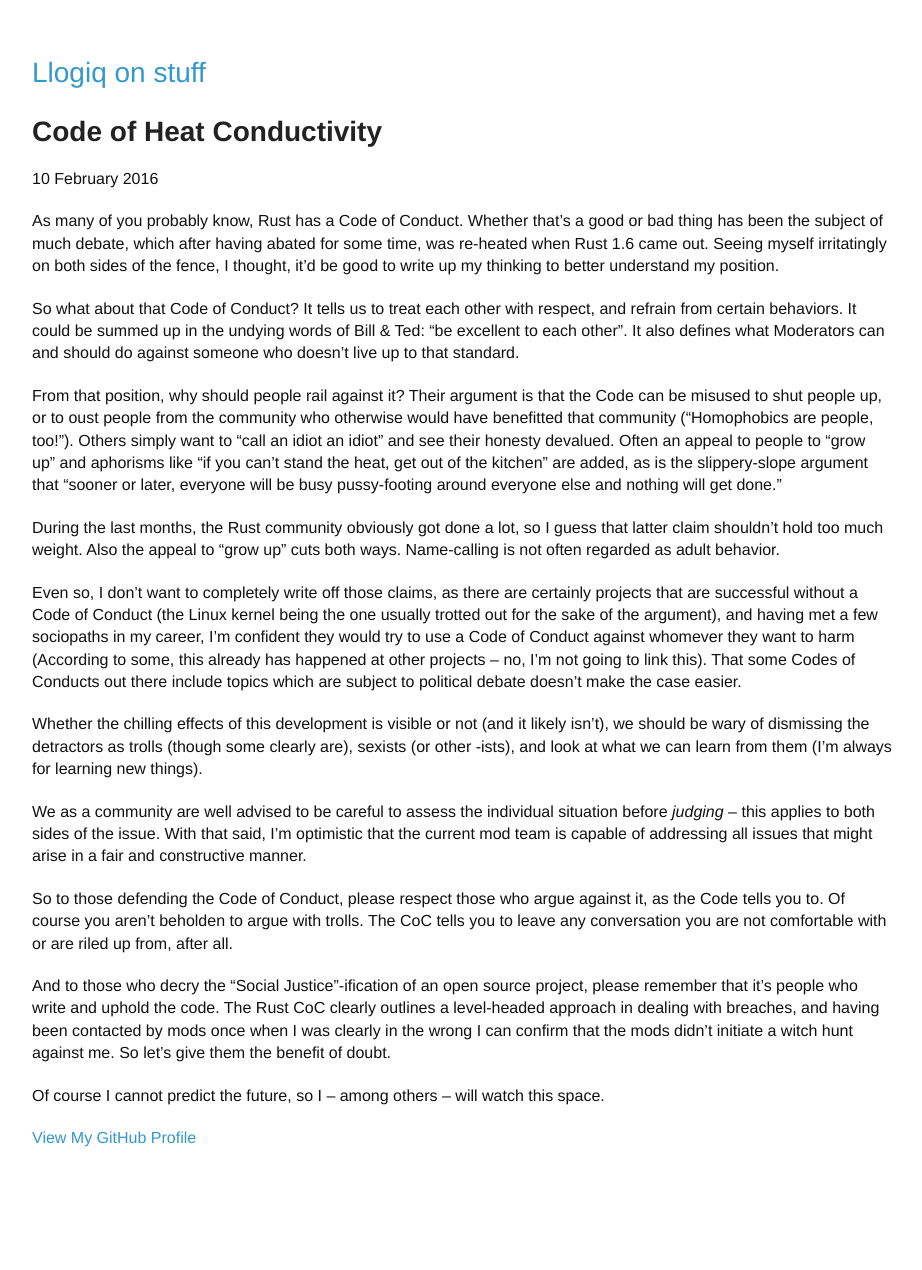
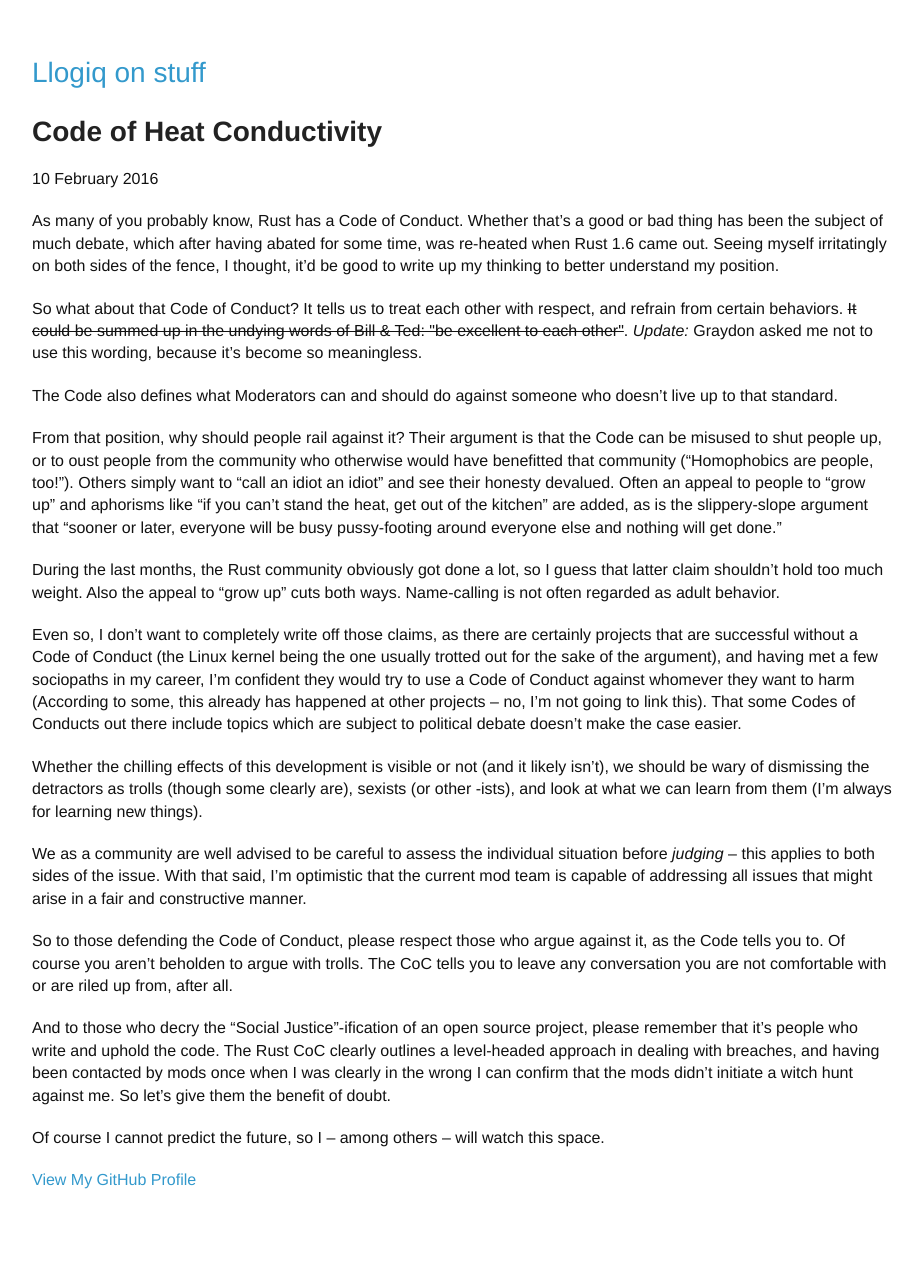
Before and after one commit to llogiq/llogiq.github.io, a Jekyll site: the page built from _posts/2016-02-10-code.md, in a window 1280 px wide. Shown: the whole page, without its empty margins (178-1100 px from the left). Built offline with Jekyll 4.4.1, drawn with Linux system fonts in a browser that asks for light colours; before the commit the page ends 1227 px from its top, so only the background shows below that.

Commit message:
Added clarification

```diff
--- a/_posts/2016-02-10-code.md
+++ b/_posts/2016-02-10-code.md
@@ -9,9 +9,12 @@ out. Seeing myself irritatingly on both sides of the fence, I thought,
 it'd be good to write up my thinking to better understand my position.
 
 So what about that Code of Conduct? It tells us to treat each other
-with respect, and refrain from certain behaviors. It could be summed up
-in the undying words of Bill & Ted: "be excellent to each other". It
-also defines what Moderators can and should do against someone who
+with respect, and refrain from certain behaviors. <s>It could be summed up
+in the undying words of Bill & Ted: "be excellent to each other"</s>.
+*Update:* Graydon asked me not to use this wording, because it's become so
+meaningless.
+
+The Code also defines what Moderators can and should do against someone who
 doesn't live up to that standard.
 
 From that position, why should people rail against it? Their argument
```
